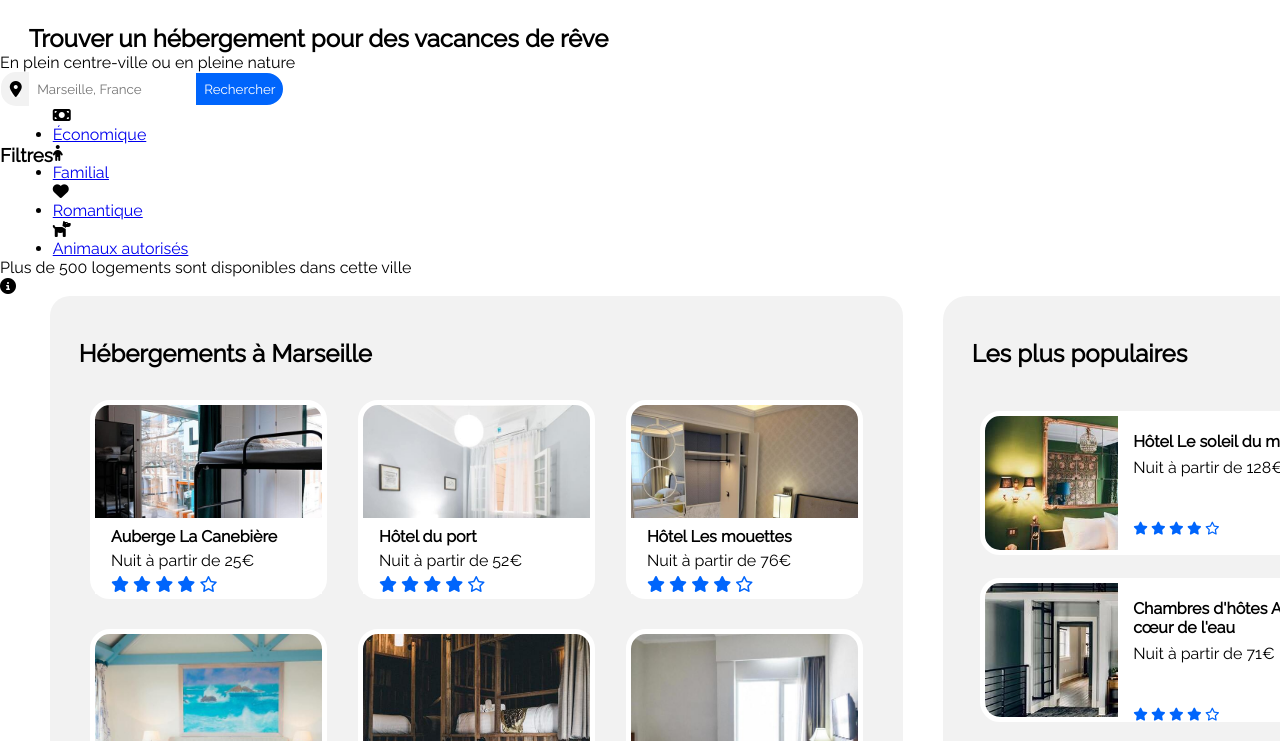
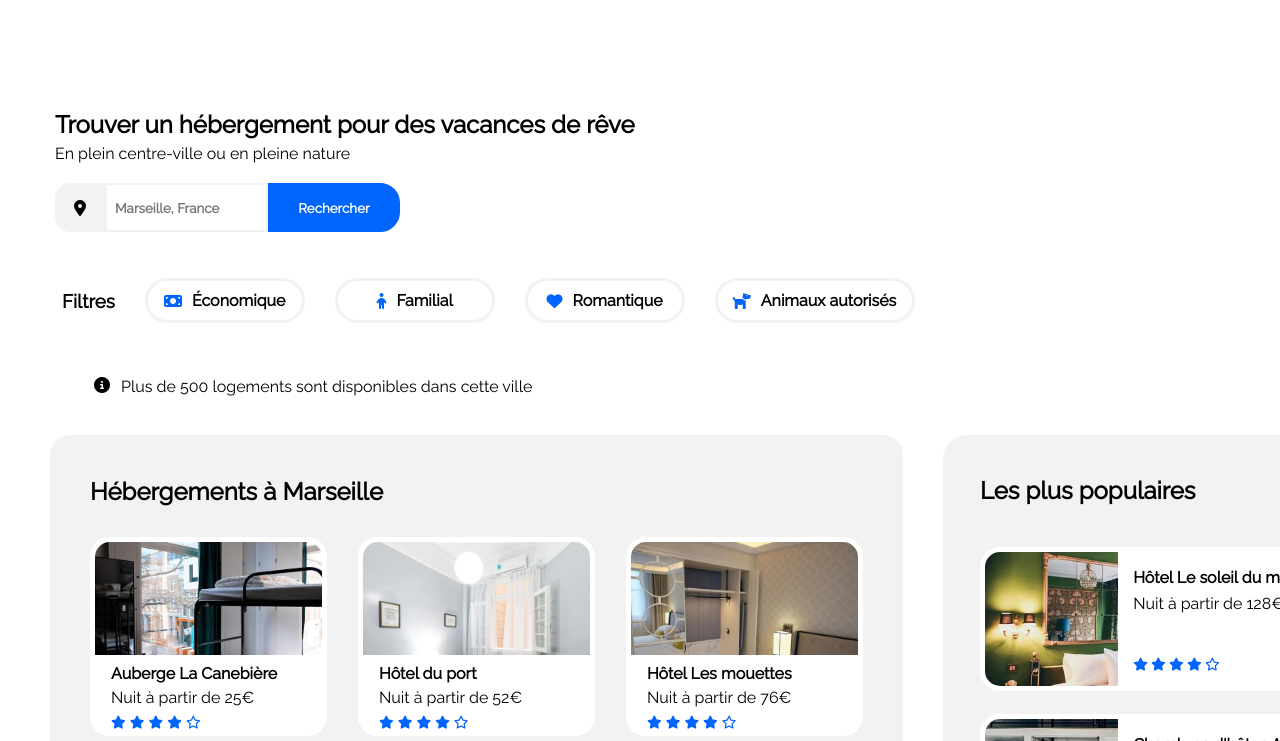
Before and after one commit to JonathanBret/projet-css-tp1, a plain HTML site: page index projet2.html in a window 1280 px wide. Shown: the part 54-795 px from the top of the page. Drawn offline with Linux system fonts and the light colour scheme.

Commit message:
mise en page

```diff
--- a/index projet2.html
+++ b/index projet2.html
@@ -14,14 +14,16 @@
 
 <body>
     <nav class="menu-nav">
-        <img src="/Images Booki/logo/Booki.png" alt="" class="img1">
+        <img src="/Images-Booki/logo/Booki.png" alt="" class="img1">
         <ul>
             <li><a href="#">Hébergements</a></li>
             <li><a href="#">Activités</a></li>
         </ul>
     </nav>
+    <div class="ahead">
         <h1>Trouver un hébergement pour des vacances de rêve</h1>
         <p>En plein centre-ville ou en pleine nature</p>
+    </div>
     <div class="rechercher">
         <form action="" class="formulaire">
             <i class="fa-solid fa-location-dot"></i>
@@ -30,16 +32,24 @@
         </form>
     </div>
     <div class="filtre">
+        <ul>
             <h3>Filtres</h3>
-        <ul>
+            <li class="eco">
                 <i class="fa-solid fa-money-bill"></i>
-            <li><a href="#">Économique</a></li>
+                <a href="#">Économique</a>
+            </li>
+            <li class="family">
                 <i class="fa-sharp fa-solid fa-child"></i>
-            <li><a href="#">Familial</a></li>
+                <a href="#">Familial</a>
+            </li>
+            <li class="romantic">
                 <i class="fa-solid fa-heart"></i>
-            <li><a href="#">Romantique</a></li>
+                <a href="#">Romantique</a>
+            </li>
+            <li class="animals">
                 <i class="fa-solid fa-dog"></i>
-            <li><a href="#">Animaux autorisés</a></li>
+                <a href="#">Animaux autorisés</a>
+            </li>
         </ul>
     </div>
     <div class="info-logement">
@@ -49,7 +59,7 @@
     <main>
         <div class="main-section">
             <section class="hebergements">
-                <h1 class="section-title">
+                <h1 class="section-title left-title">
                     Hébergements à Marseille
                 </h1>
                 <div class="list-loc">
--- a/style.css
+++ b/style.css
@@ -36,11 +36,24 @@ nav ul li a {
     color: black;
 }
 
-body h1 {
-    padding-top: 1.8em;
+.ahead {
+    display: flex;
+    flex-direction: column;
+    padding-left: 55px;
+    padding-top: 126px;
+}
+
+.ahead h1 {
     font-size: 1.5em;
     font-weight: bold;
-    padding-left: 1.2em
+    height: 26px;
+    width: 575px;
+    width: 100%;
+}
+
+.ahead p {
+    padding-top: 8px;
+    padding-bottom: 20px;
 }
 
 
@@ -48,49 +61,119 @@ body h1 {
     display: flex;
     align-items: center;
     justify-content: center;
+    padding-left: 55px;
 }
 
 .fa-solid.fa-location-dot {
     border: #F2F2F2 0.6em solid;
+    background-color: #F2F2F2;
     border-radius: 15px;
     border-top-right-radius: 0;
     border-bottom-right-radius: 0;
-    width: 10%;
-
+    height: 49px;
+    width: 50px;
+    display: flex;
+    justify-content: center;
+    align-items: center
 }
 
 .rechercher {
     display: flex;
     justify-content: left;
     align-items: flex-start;
+    height: 49px;
+    width: 332px;
+    border-radius: 15px;
+    padding-bottom: 46px;
+
 }
 
 .champ {
-    border: 0.6em white solid;
+    border: 0.2em #F2F2F2 solid;
+    height: 49px;
+    padding-left: 8px;
+    font-weight: bold;
 }
 
-body button {
+.rechercher button {
     color: white;
     background-color: #0065FC;
     border-radius: 20px;
     border: #0065FC 0.6em solid;
     border-top-left-radius: 0;
     border-bottom-left-radius: 0;
-}
-
-body h3 {
-    margin-top: 2em;
+    height: 49px;
+    width: 132px;
+    left: 341px;
+    top: 200px;
+    padding: 15px 16px 15px 16px;
+    display: flex;
+    justify-content: center;
+    align-items: center;
+    font-weight: 600;
 }
 
 .filtre {
+    padding-left: 62px;
+}
+
+.filtre ul {
+    margin-top: 46px;
     display: flex;
+    justify-content: space-between;
+    width: 70%;
+    list-style-type: none;
+    padding-bottom: 54px;
+    align-items: center;
+}
 
+.filtre i {
+    text-decoration: none;
+    color: #0065FC;
+}
+
+.filtre a {
+    text-decoration: none;
+    color: black;
+    margin-left: 10px;
+    font-weight: bold;
+}
+
+.filtre li {
+    border: #F2F2F2 solid;
+    width: 10em;
+    height: 2.8em;
+    border-radius: 25px;
+    display: flex;
+    justify-content: center;
+    align-items: center;
+}
+
+.filtre .animals {
+    width: 12.5em;
+}
+
+.info-logement {
+    padding-bottom: 39px;
+    padding-left: 94px;
+    display: flex;
+    flex-direction: row-reverse;
+    justify-content: left;
+}
+
+.info-logement p {
+    margin-left: 11px;
 }
 
 .section-title {
     font-size: 1.5em;
     font-weight: 800;
     margin-bottom: 1.3em;
+}
+
+.left-title {
+    padding-top: 42px;
+    padding-left: 40px;
 }
 
 .hebergements {
@@ -100,7 +183,10 @@ body h3 {
     left: 0px;
     top: 0px;
     border-radius: 20px;
+}
 
+.hebergements i {
+    font-size: small;
 }
 
 .list-loc {
@@ -198,6 +284,10 @@ body h3 {
     margin-left: 40px;
 }
 
+.popular i {
+    font-size: small;
+}
+
 main a h2 {
     background-color: red;
     bottom: 0;
@@ -279,6 +369,8 @@ main a h2 {
     margin-bottom: 1.3em;
     display: flex;
     justify-content: space-between;
+    padding-top: 41px;
+    padding-left: 37px;
 }
 
 /*********
```
Lines whose indentation alone changed are shown as unchanged.
